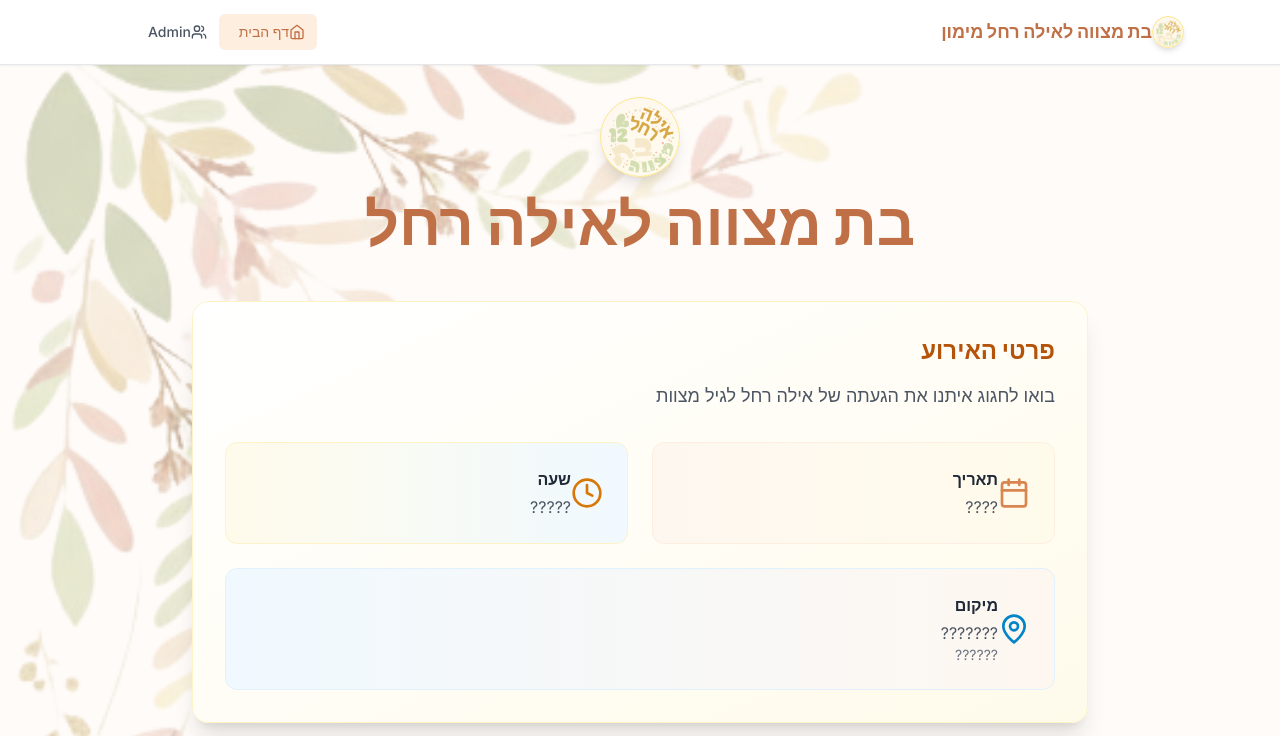
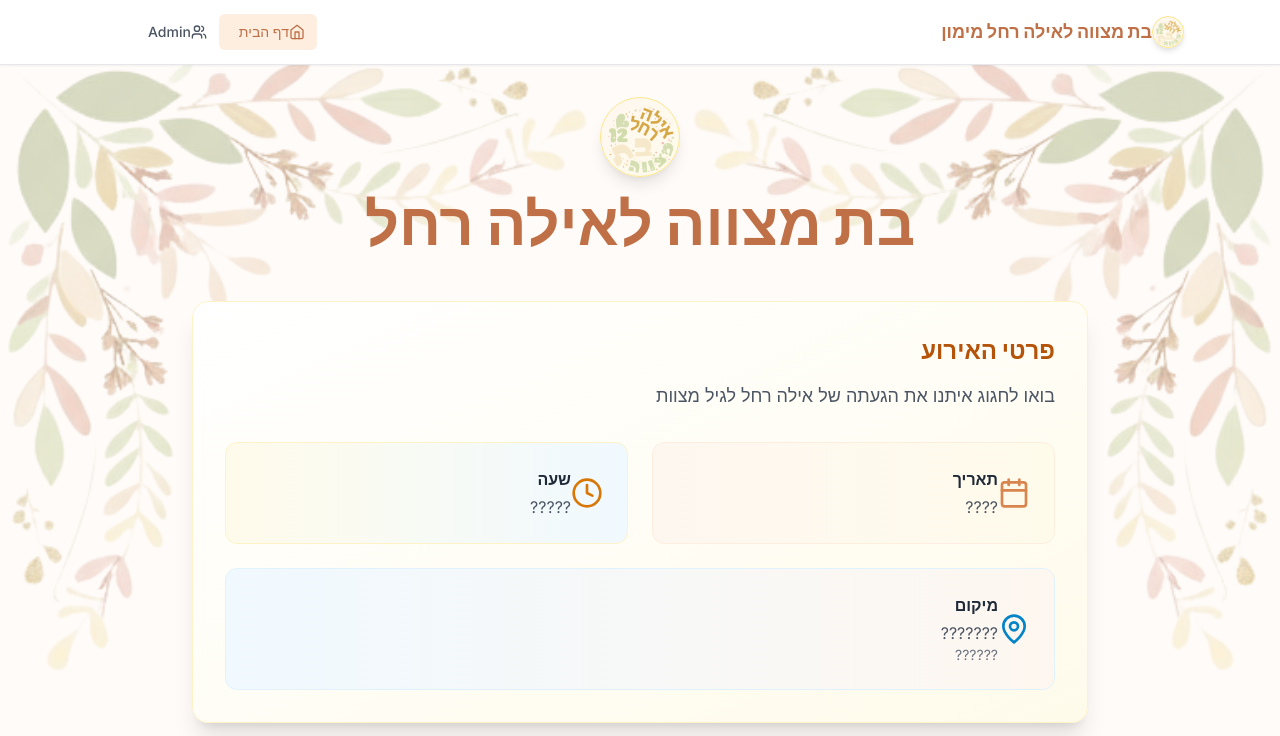
Before and after one commit to feldy2/Ayala-Bat-Mitzvah-RSVP, a Next.js app: page / in a window 1280 px wide. Shown: the top 736 px of the page. Built offline with nearby package versions, Linux system fonts and the light colour scheme.

Commit message:
Replace old leaf image with new file and adjust background position and size in CSS for better layout consistency

```diff
--- a/styles/globals.css
+++ b/styles/globals.css
@@ -26,8 +26,8 @@
       url('/leaves-left-down.png'),
       url('/leaves-right-down.png');
     background-position:
-      0 60px left,
-      0 60px right,
+      left 0 top 60px,
+      right 0 top 60px,
       bottom left,
       bottom right;
     background-size:
@@ -45,8 +45,8 @@
   /* When scrolled down, move top leaves to very top */
   body.scrolled::before {
     background-position:
-      top left,
-      top right,
+      left 0 top 0,
+      right 0 top 0,
       bottom left,
       bottom right;
   }
@@ -64,10 +64,10 @@
   @media (min-width: 1024px) {
     body::before {
       background-size:
-        2500px,
-        2500px,
-        2500px,
-        2500px;
+        1700px,
+        1700px,
+        1700px,
+        1700px;
     }
   }
 
```
Also changed, not shown: leaves left down.png (deleted), public/leaves left down.png (added).
